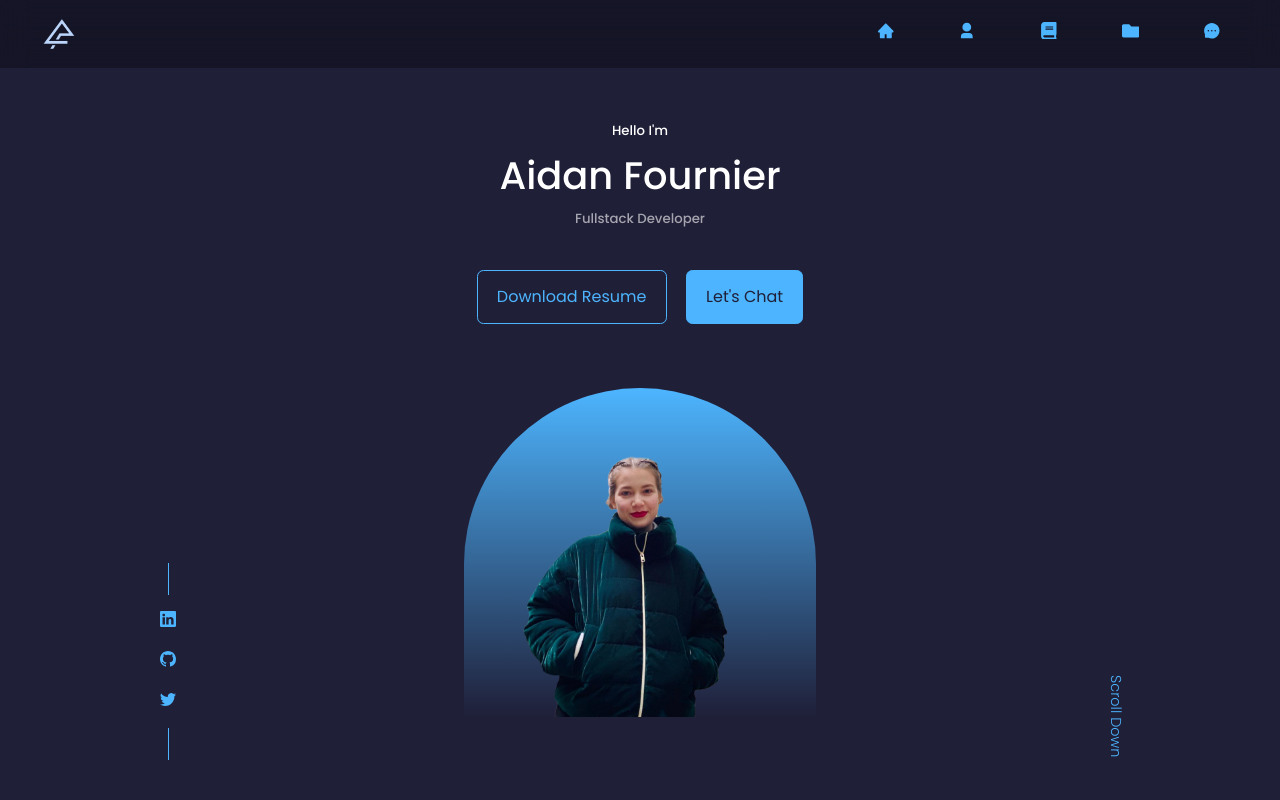
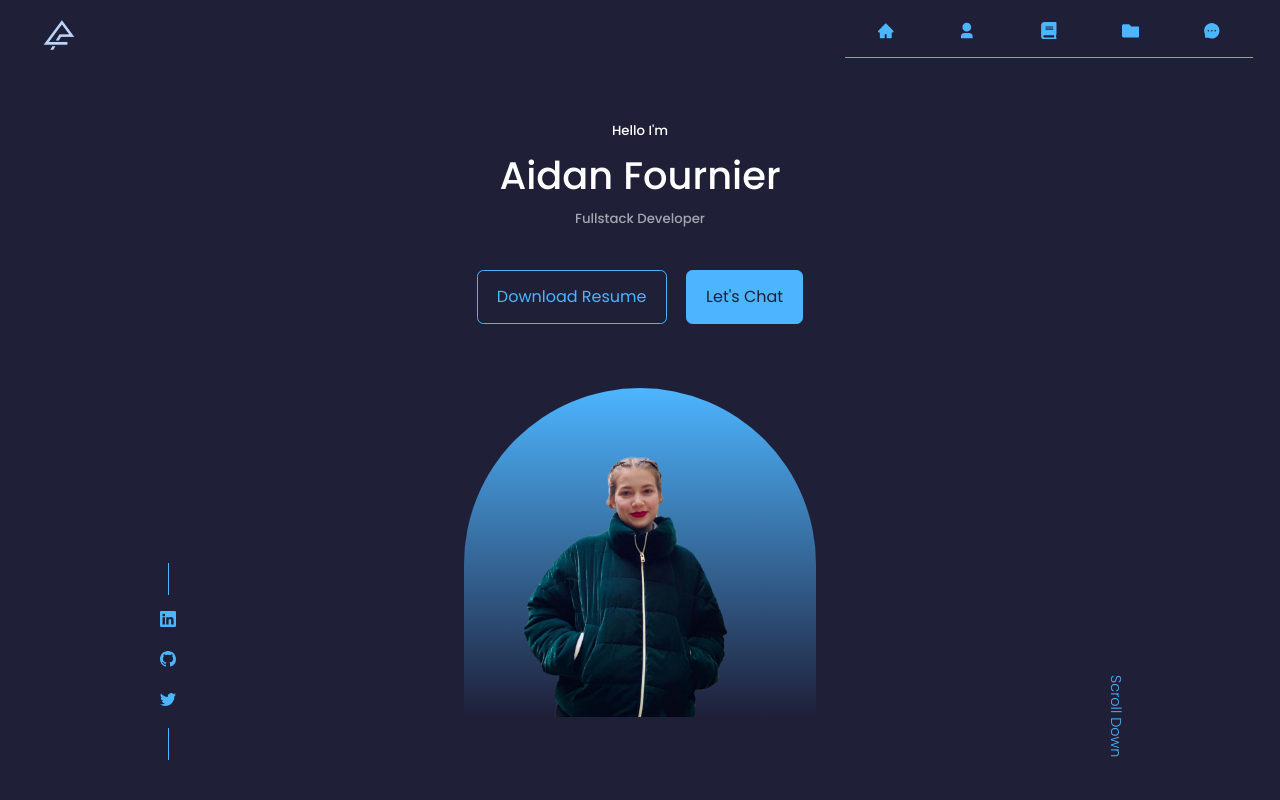
Before and after one commit to AidanFournier/react-portfolio-site, a React (Create React App) app: page / in a window 1280 px wide. Shown: the top 800 px of the page. Built offline with nearby package versions, Linux system fonts and the light colour scheme.

Commit message:
Lg and med navbar is sticky and blurry on scroll

```diff
--- a/src/components/Nav.jsx
+++ b/src/components/Nav.jsx
@@ -1,5 +1,5 @@
 import React from 'react'
-import { useState } from 'react'
+import { useState, useEffect } from 'react'
 import { AiFillHome } from 'react-icons/ai'
 import { RiUser3Fill } from 'react-icons/ri'
 import { FaBook } from 'react-icons/fa'
@@ -10,10 +10,19 @@ import Logo from '../assets/af-logo.png'
 
 const Nav = () => {
   const [ activeNav, setActiveNav ] = useState('#home')
+  const [ scrollNav, setScrollNav ] = useState(false)
+
+  const changeBackground = () => {
+    if(window.scrollY >= 70) {
+      setScrollNav(true)
+    } else {
+      setScrollNav(false)
+    }
+  }
 
   return (
     <nav>
-      <div className="nav__md-lg nav__active-scroll">
+      <div className={scrollNav ? "nav__md-lg nav__scroll" : "nav__md-lg"}>
         <img src={Logo} alt="Brand logo" className="nav__logo"/>
           <a href="#home"
             onClick={() => setActiveNav('#home')}
--- a/src/stylesheets/components/nav.scss
+++ b/src/stylesheets/components/nav.scss
@@ -20,14 +20,16 @@ nav {
     display: flex;
     align-items: center;
     position: absolute;
+    transition: $transition;
+
     a {
         padding: 0.5rem 2rem;
         font-size: 1.1rem;
-        border-bottom: 1px solid $color-primary;
+    border-bottom: 1px solid $color-primary;
     }
 }
 
-.nav__active-scroll {
+.nav__scroll {
     background: rgba(0, 0, 0, 0.3);
     z-index: 10;
     backdrop-filter: blur(15px);
```
